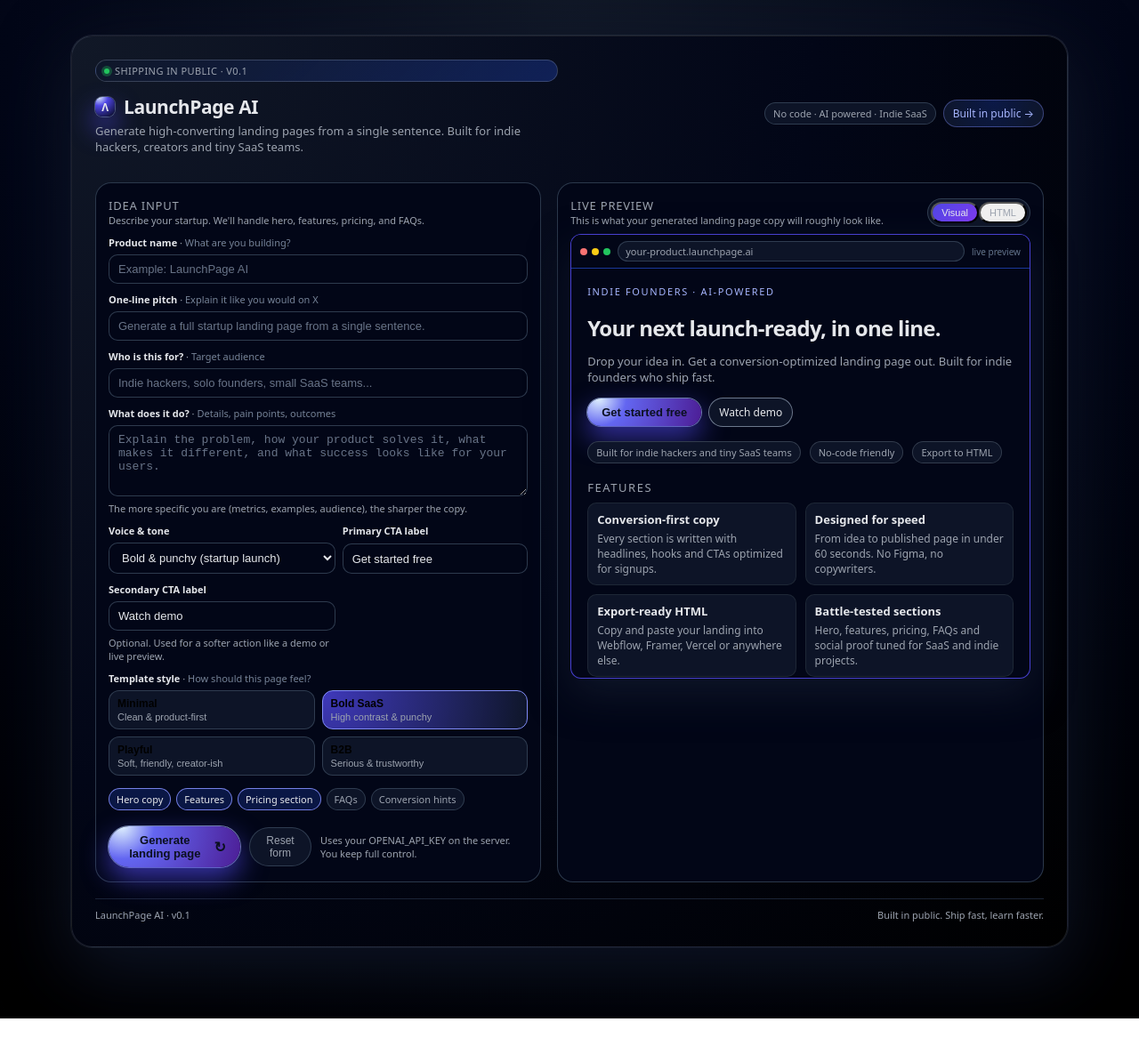
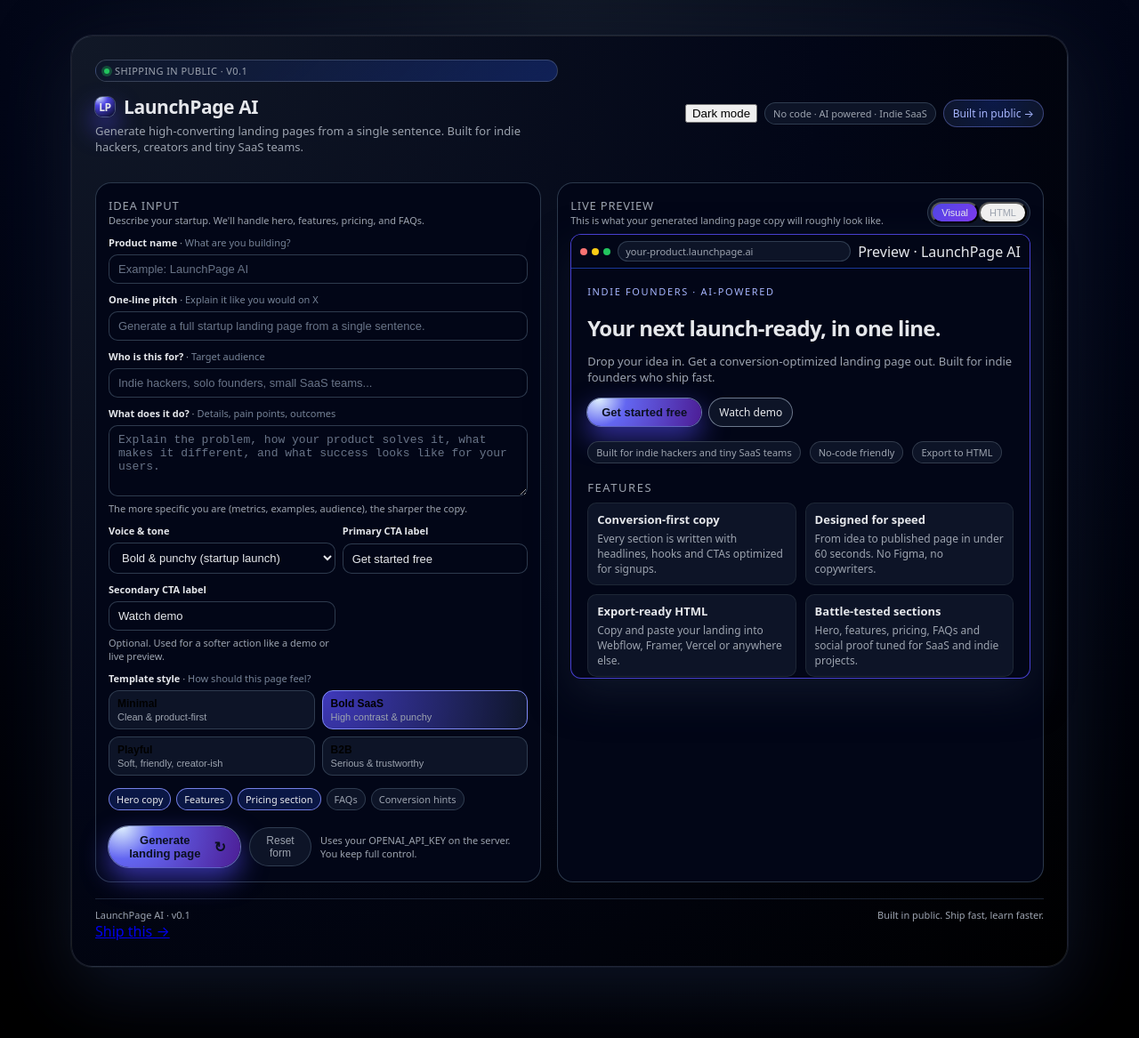
Before and after one commit to Allasandro/AI-landing-page-generator, a Next.js app: page / in a window 1280 px wide. Shown: the whole page at 89% size. Before the commit the page ends 1145 px from the top, so only its background shows below. Built offline with nearby package versions, Linux system fonts and the light colour scheme.

Commit message:
Update page.js

```diff
--- a/app/page.js
+++ b/app/page.js
@@ -20,6 +20,7 @@
   const [result, setResult] = useState(null);
   const [stylePreset, setStylePreset] = useState("bold");
   const [copiedHtml, setCopiedHtml] = useState(false);
+  const [theme, setTheme] = useState("dark"); // dark | light
 
   const handleChange = (field) => (e) => {
     setForm((prev) => ({ ...prev, [field]: e.target.value }));
@@ -127,9 +128,13 @@
 
   const generatedHtml = result?.rawHtml || "";
 
+  const toggleTheme = () => {
+    setTheme((prev) => (prev === "dark" ? "light" : "dark"));
+  };
+
   return (
     <main>
-      <div className="app-shell">
+      <div className={`app-shell ${theme === "light" ? "app-shell-light" : ""}`}>
         <header className="app-header">
           <div className="app-header-left">
             <div className="badge">
@@ -138,8 +143,8 @@
             </div>
             <div className="app-branding">
               <div className="app-title">
-                <span className="logo">Λ</span>
-                <span>LaunchPage AI</span>
+                <span className="logo">LP</span>
+                <span className="app-title-text">LaunchPage AI</span>
               </div>
               <p className="app-tagline">
                 Generate high-converting landing pages from a single sentence. Built for indie
@@ -148,6 +153,17 @@
             </div>
           </div>
           <div className="app-header-right">
+            <button
+              type="button"
+              className="theme-toggle"
+              onClick={toggleTheme}
+              aria-label="Toggle light / dark mode"
+            >
+              <span className="theme-toggle-thumb" />
+              <span className="theme-toggle-label">
+                {theme === "dark" ? "Dark" : "Light"} mode
+              </span>
+            </button>
             <div className="app-header-pill">No code · AI powered · Indie SaaS</div>
             <a
               href="https://x.com"
@@ -389,7 +405,7 @@
                   <div className="preview-url">
                     {form.productName || "your-product"}.launchpage.ai
                   </div>
-                  <div style={{ fontSize: 10, color: "#64748b" }}>live preview</div>
+                  <div className="preview-browser-meta">Preview · LaunchPage AI</div>
                 </div>
                 <div className="preview-body">
                   <div className="preview-hero-eyebrow">
@@ -475,6 +491,15 @@
           <span>LaunchPage AI · v0.1</span>
           <span>Built in public. Ship fast, learn faster.</span>
         </footer>
+
+        <a
+          href="https://x.com"
+          target="_blank"
+          rel="noreferrer"
+          className="floating-cta"
+        >
+          Ship this →
+        </a>
       </div>
     </main>
   );
```
